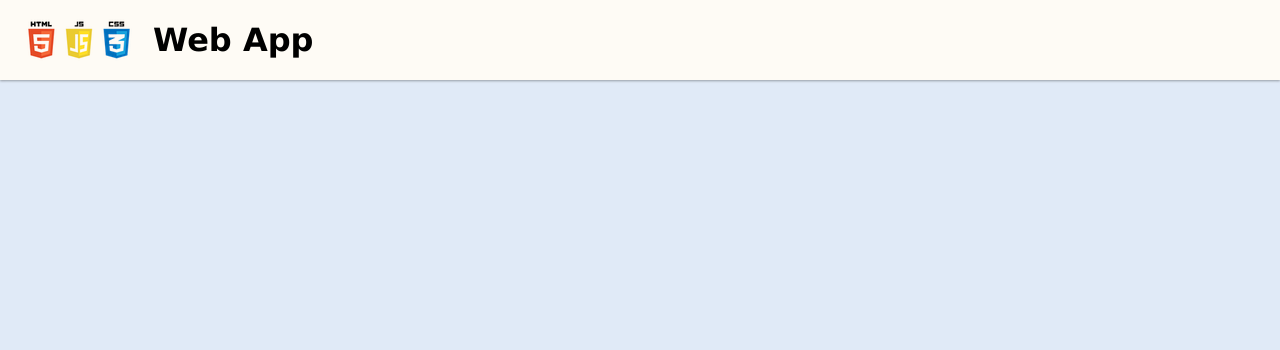
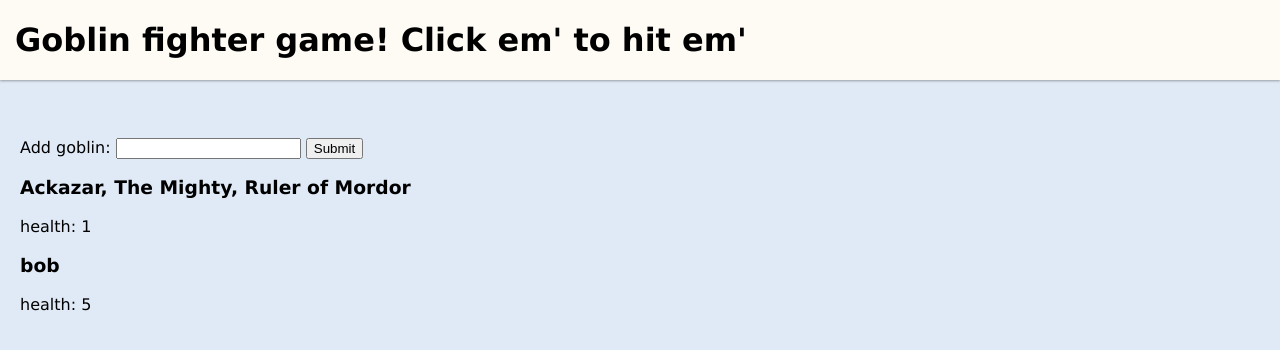
Before and after one commit to spiderforrest/alchemy-goblin-fighter, a plain HTML site: page index.html in a window 1280 px wide. Drawn offline with Linux system fonts and the light colour scheme.

Commit message:
spawn two goblins on load commit-added index, functions to use an array to make dom elements

```diff
--- a/app.js
+++ b/app.js
@@ -1,11 +1,56 @@
-/* Imports */
+const wincount = document.getElementById('wincount');
+const health = document.getElementById('health');
+const player = document.getElementById('player');
+const addGoblinInput = document.getElementById('add-goblin-input');
+const submit = document.getElementById('submit');
+const goblins = document.getElementById('goblins');
 
-/* Get DOM Elements */
+let hp = 10;
+let wins = 0;
+let goblinArray = [];
 
-/* State */
+// adds a new goblin
+function makeGoblin(name, health) {
+    const newGoblin = {
+        name: name,
+        hp: health,
+    };
+    goblinArray.push(newGoblin);
+}
 
-/* Events */
+// put together the goblin div
+function assembleGoblin(goblin, index) {
+    const goblinDiv = document.createElement('div');
+    const nameH = document.createElement('h3');
+    const hpP = document.createElement('p');
 
-/* Display Functions */
+    nameH.textContent = goblin.name;
+    hpP.id = `goblin-health-${index}`;
+    hpP.textContent = `health: ${goblin.hp}`;
+    goblinDiv.append(nameH, hpP);
 
-// (don't forget to call any display functions you want to run on page load!)
+    return goblinDiv;
+}
+
+// todo: write the actual game code here
+function attackHandler() {}
+
+// iterate over array, showing goblins, you know the drill
+function displayGoblins() {
+    goblins.textContent = '';
+    for (const [index, item] of goblinArray.entries()) {
+        const target = assembleGoblin(item, index);
+        target.addEventListener('click', () => {
+            attackHandler(item);
+        });
+        goblins.append(target);
+    }
+}
+
+function init() {
+    makeGoblin('Ackazar, The Mighty, Ruler of Mordor', 1);
+    makeGoblin('bob', 5);
+    displayGoblins();
+}
+init();
+console.log(goblinArray);
--- a/index.html
+++ b/index.html
@@ -1,6 +1,5 @@
 <!DOCTYPE html>
 <html lang="en">
-
     <head>
         <!-- metadata -->
         <meta charset="UTF-8" />
@@ -8,7 +7,7 @@
         <meta http-equiv="X-UA-Compatible" content="ie=edge" />
 
         <!-- title and favicon -->
-    <title>Web App</title>
+        <title>goboboboboblin fightr</title>
         <link rel="icon" type="image/x-icon" href="assets/alchemy-favicon.png" />
 
         <!-- js -->
@@ -21,19 +20,25 @@
         <link rel="stylesheet" href="styles/reset.css" />
         <link rel="stylesheet" href="styles/global.css" />
         <!-- add link for page specific css -->
-
     </head>
 
     <body>
         <header>
-        <img class="logo" src="assets/html_css_js.png" alt="logo">
-        <h1>Web App</h1>
+            <h1>Goblin fighter game! Click em' to hit em'</h1>
         </header>
 
         <main>
-
+            <section id="left">
+                <h3 id="wincount"></h3>
+                <h3 id="health"></h3>
+                <img id="player" />
+            </section>
+            <section id="right">
+                <label for="add-goblin-input">Add goblin:</label>
+                <input type="text" id="add-goblin-input" />
+                <button type="submit">Submit</button>
+                <div id="goblins"></div>
+            </section>
         </main>
-
     </body>
-
 </html>
```
Lines whose indentation alone changed are shown as unchanged.
